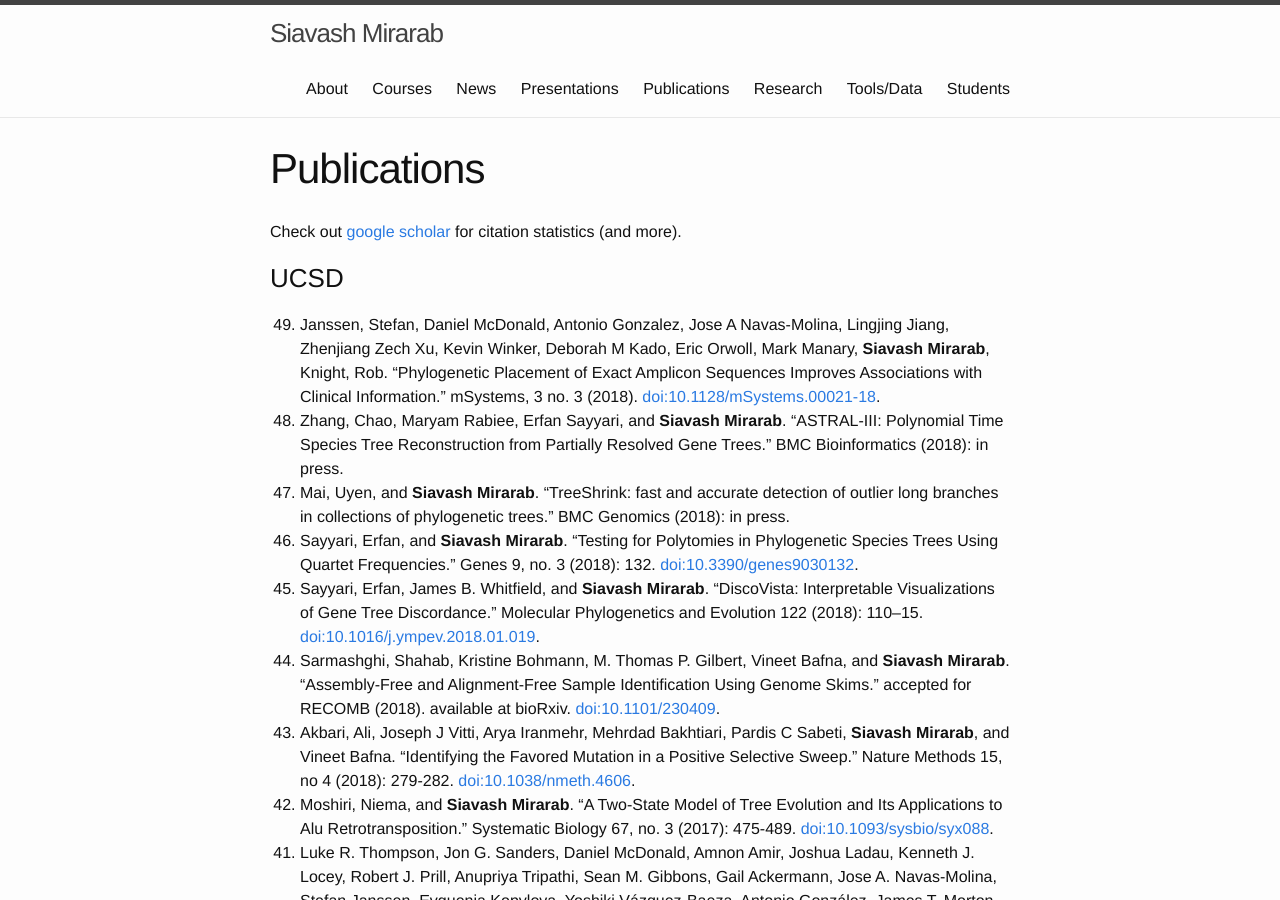
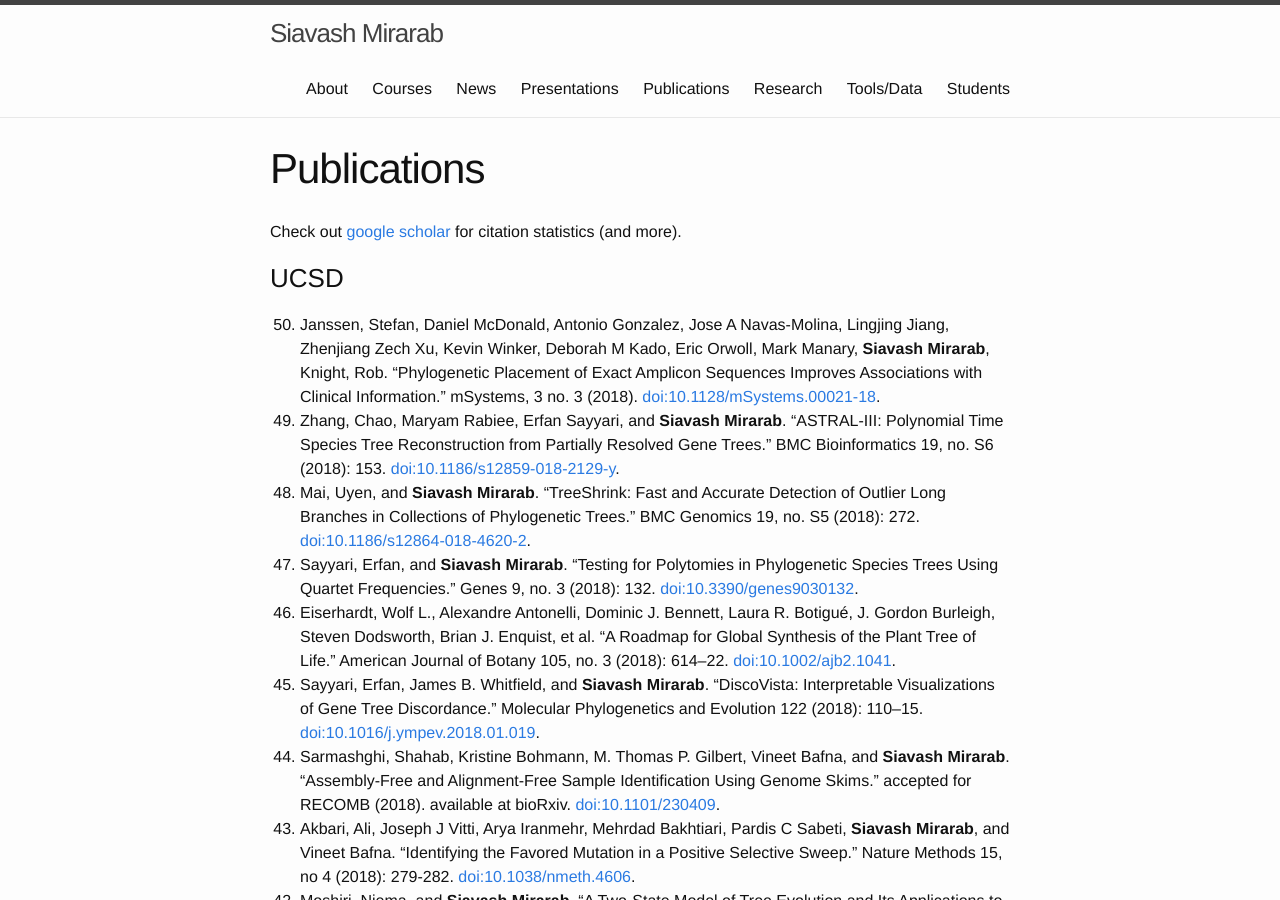
Before and after one commit to smirarab/website, a Jekyll site: the page built from publications.md, in a window 1280 px wide and 900 px high. Built offline with Jekyll 4.4.1, drawn with Linux system fonts in a browser that asks for light colours.

Commit message:
add pubs

```diff
--- a/publications.md
+++ b/publications.md
@@ -7,11 +7,13 @@ Check out [google scholar](http://scholar.google.com/citations?user=uxSj18QAAAAJ
 
 ### UCSD
 
-{:start="49"}
+{:start="50"}
 0. Janssen, Stefan, Daniel McDonald, Antonio Gonzalez, Jose A Navas-Molina, Lingjing Jiang, Zhenjiang Zech Xu, Kevin Winker, Deborah M Kado, Eric Orwoll, Mark Manary, **Siavash Mirarab**, Knight, Rob. “Phylogenetic Placement of Exact Amplicon Sequences Improves Associations with Clinical Information.” mSystems, 3 no. 3 (2018). [doi:10.1128/mSystems.00021-18](http://msystems.asm.org/content/3/3/e00021-18.abstract).
-0. Zhang, Chao, Maryam Rabiee, Erfan Sayyari, and **Siavash Mirarab**. “ASTRAL-III: Polynomial Time Species Tree Reconstruction from Partially Resolved Gene Trees.” BMC Bioinformatics (2018): in press.
-0. Mai, Uyen, and **Siavash Mirarab**. “TreeShrink: fast and accurate detection of outlier long branches in collections of phylogenetic trees.” BMC Genomics (2018): in press.
+0. Zhang, Chao, Maryam Rabiee, Erfan Sayyari, and **Siavash Mirarab**. “ASTRAL-III: Polynomial Time Species Tree Reconstruction from Partially Resolved Gene Trees.” BMC Bioinformatics 19, no. S6 (2018): 153. [doi:10.1186/s12859-018-2129-y](https://doi.org/10.1186/s12859-018-2129-y).
+0. Mai, Uyen, and **Siavash Mirarab**. “TreeShrink: Fast and Accurate Detection of Outlier Long Branches in Collections of Phylogenetic Trees.” BMC Genomics 19, no. S5 (2018): 272. [doi:10.1186/s12864-018-4620-2](https://doi.org/10.1186/s12864-018-4620-2).
 0. Sayyari, Erfan, and **Siavash Mirarab**. “Testing for Polytomies in Phylogenetic Species Trees Using Quartet Frequencies.” Genes 9, no. 3 (2018): 132. [doi:10.3390/genes9030132](http://www.mdpi.com/2073-4425/9/3/132).
+0.
+Eiserhardt, Wolf L., Alexandre Antonelli, Dominic J. Bennett, Laura R. Botigué, J. Gordon Burleigh, Steven Dodsworth, Brian J. Enquist, et al. “A Roadmap for Global Synthesis of the Plant Tree of Life.” American Journal of Botany 105, no. 3 (2018): 614–22. [doi:10.1002/ajb2.1041](https://doi.org/10.1002/ajb2.1041).
 0. Sayyari, Erfan, James B. Whitfield, and **Siavash Mirarab**. “DiscoVista: Interpretable Visualizations of Gene Tree Discordance.” Molecular Phylogenetics and Evolution 122 (2018): 110–15. [doi:10.1016/j.ympev.2018.01.019](https://doi.org/10.1016/j.ympev.2018.01.019).
 0. Sarmashghi, Shahab, Kristine Bohmann, M. Thomas P. Gilbert, Vineet Bafna, and **Siavash Mirarab**. “Assembly-Free and Alignment-Free Sample Identification Using Genome Skims.” accepted for RECOMB (2018). available at bioRxiv. [doi:10.1101/230409](https://doi.org/10.1101/230409).
 0. Akbari, Ali, Joseph J Vitti, Arya Iranmehr, Mehrdad Bakhtiari, Pardis C Sabeti, **Siavash Mirarab**, and Vineet Bafna. “Identifying the Favored Mutation in a Positive Selective Sweep.” Nature Methods 15, no 4 (2018): 279-282. [doi:10.1038/nmeth.4606](https://www.nature.com/articles/nmeth.4606).
```
